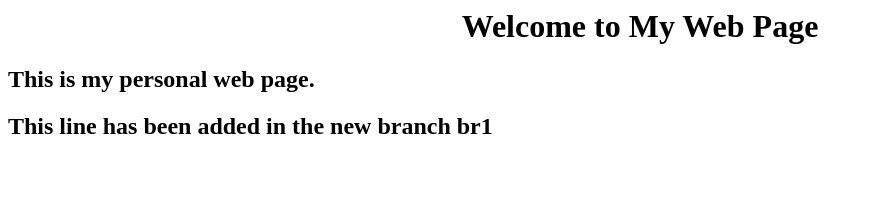
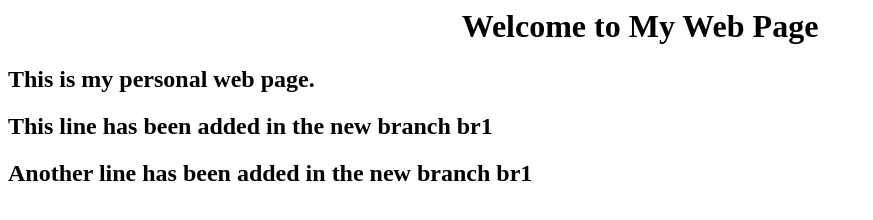
Before and after one commit to devopstraining611-282/2pmrepo, a plain HTML site: page index.html in a window 1280 px wide. Shown: the whole page, without its empty margins (0-873 px from the left). Drawn offline with Linux system fonts and the light colour scheme.

Commit message:
another line in br1

```diff
--- a/index.html
+++ b/index.html
@@ -4,6 +4,7 @@
 		<h1><center>Welcome to My Web Page</center></h1>
 		<h2>This is my personal web page.</h2>
 		<h2>This line has been added in the new branch br1</h2>
+		<h2>Another line has been added in the new branch br1</h2>
 	</body>
 
 </html>
```
